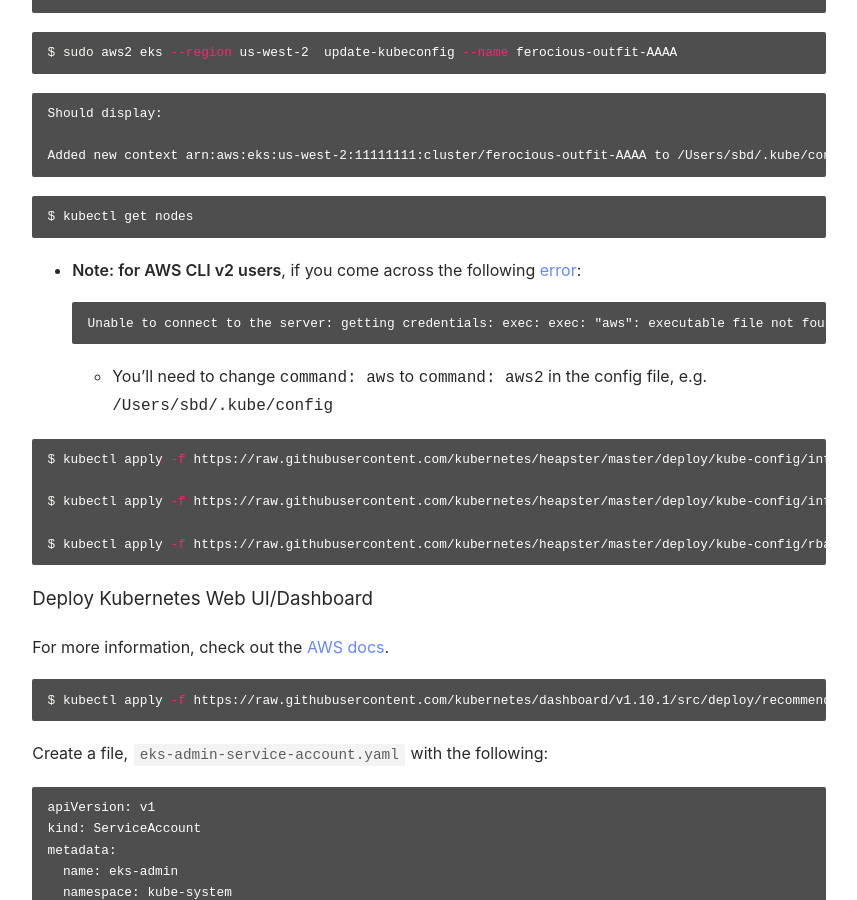
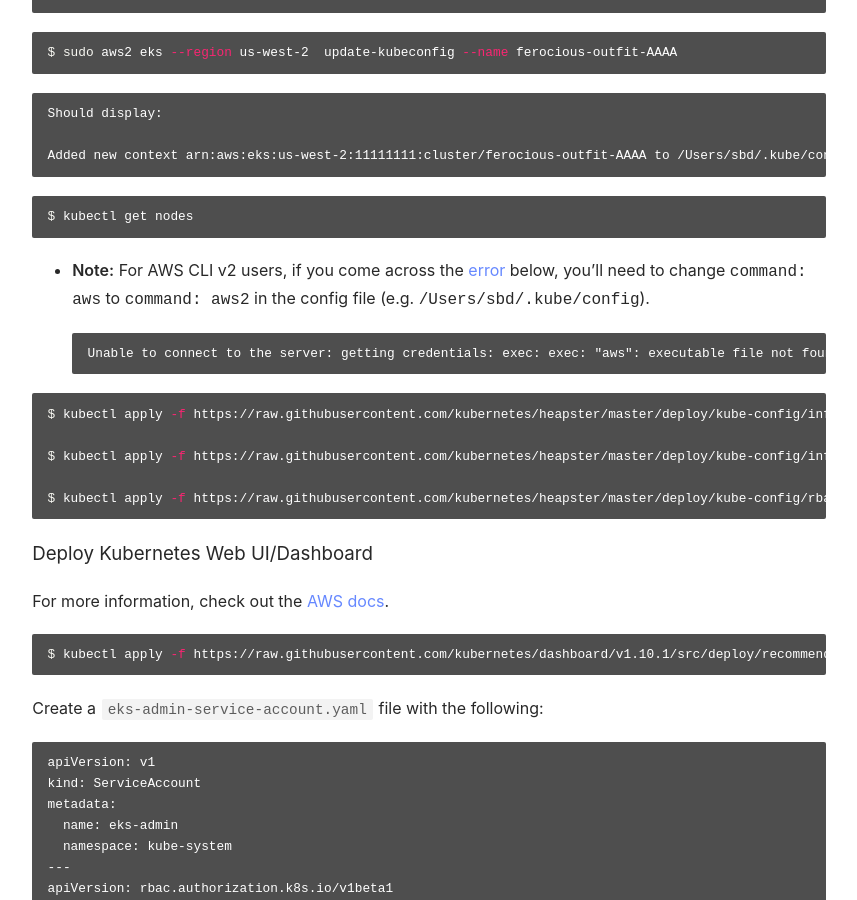
Before and after one commit to aradwyr/aradwyr.github.io, a Jekyll site: the page built from _posts/2019-12-11-notes-on-eks-gremlin.md, in a window 1280 px wide and 900 px high, scrolled down 1882 px. Shown: the whole window, without its empty margins (211-1068 px from the left). Built offline with Jekyll 4.4.1, drawn with Linux system fonts in a browser that asks for light colours; our own code applies the rules of GitHub Pages for plain Markdown files; some of the changed text lies outside the part shown.

Commit message:
Updates: minor copy

````diff
--- a/_posts/2019-12-11-notes-on-eks-gremlin.md
+++ b/_posts/2019-12-11-notes-on-eks-gremlin.md
@@ -22,7 +22,7 @@ $ brew install aws-iam-authenticator
 ```
 - **AWS CLI**
 
-    *For all the following commands: if using V2 of the AWS cli use `$ aws2`, otherwise `$ aws`*
+    *For all the following commands: if using v2 of the AWS cli use `$ aws2`, otherwise `$ aws`*
 ```bash
 $ curl "https://d1vvhvl2y92vvt.cloudfront.net/awscli-exe-macos.zip" -o "awscliv2.zip"
 $ unzip awscliv2.zip
@@ -79,12 +79,10 @@ $ sudo aws2 eks --region us-west-2  update-kubeconfig --name ferocious-outfit-AA
 ```bash
 $ kubectl get nodes
 ```
-+ **Note: for AWS CLI v2 users**, if you come across the following [error](https://github.com/aws/aws-cli/issues/4675):
++ **Note:** For AWS CLI v2 users, if you come across the [error](https://github.com/aws/aws-cli/issues/4675) below, you'll need to change `command: aws` to `command: aws2` in the config file (e.g. `/Users/sbd/.kube/config`).
 ```
 Unable to connect to the server: getting credentials: exec: exec: "aws": executable file not found in $PATH
 ```
-  + You'll need to change `command: aws` to `command: aws2` in the config file, e.g. `/Users/sbd/.kube/config`
-
 
 ```bash
 $ kubectl apply -f https://raw.githubusercontent.com/kubernetes/heapster/master/deploy/kube-config/influxdb/heapster.yaml
@@ -101,7 +99,7 @@ For more information, check out the [AWS docs](https://docs.aws.amazon.com/eks/l
 $ kubectl apply -f https://raw.githubusercontent.com/kubernetes/dashboard/v1.10.1/src/deploy/recommended/kubernetes-dashboard.yaml
 ```
 
-Create a file, `eks-admin-service-account.yaml` with the following:
+Create a `eks-admin-service-account.yaml` file with the following:
 ```
 apiVersion: v1
 kind: ServiceAccount
@@ -214,7 +212,7 @@ http://localhost:8001/api/v1/namespaces/kube-system/services/https:kubernetes-da
 Navigate to **Cluster** > **Nodes** > select the node which contains the `cartservice` pod > from the `cartservice` row, note the **Restarts** figure.
 
 
-### Teardown
+## Teardown
 Now that the tutorial is completed, we need to [delete the cluster](https://docs.aws.amazon.com/eks/latest/userguide/delete-cluster.html).
 
 List all the services running in the cluster with:
````
Also changed, not shown: other parts of _posts/2019-12-11-notes-on-eks-gremlin.md (+1 -1 lines).
